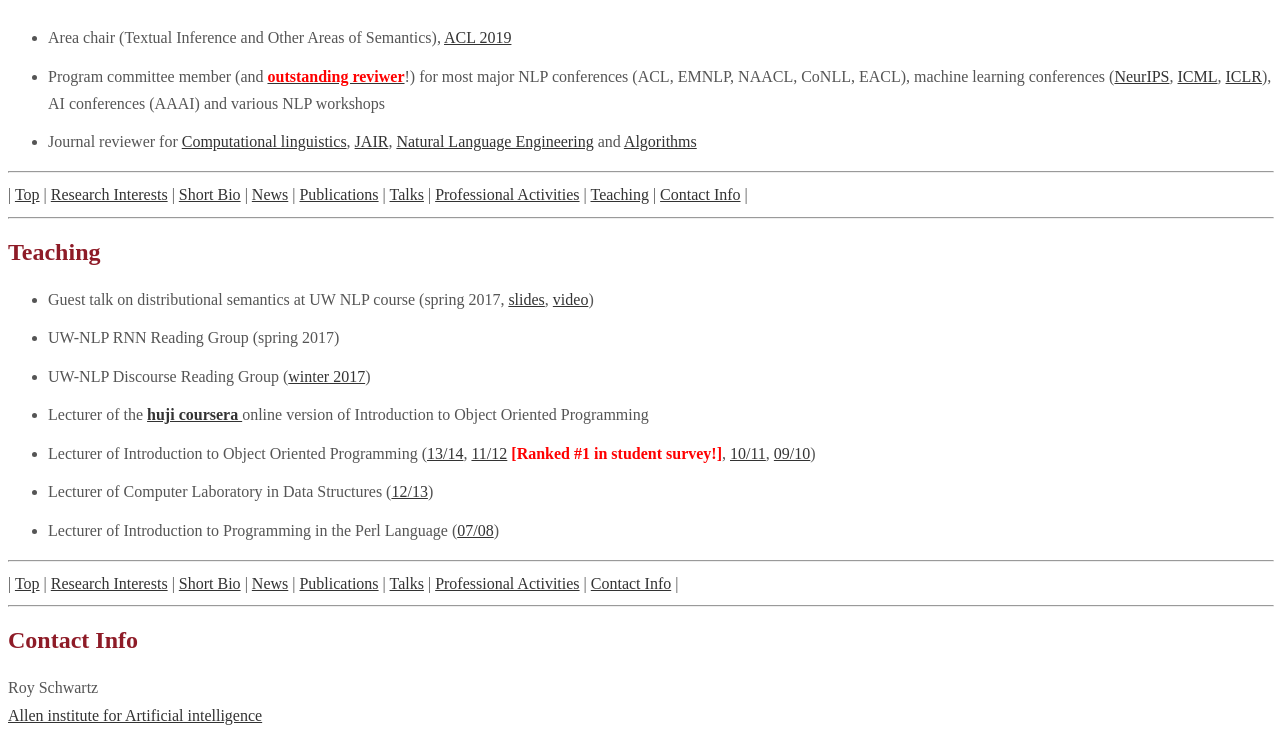
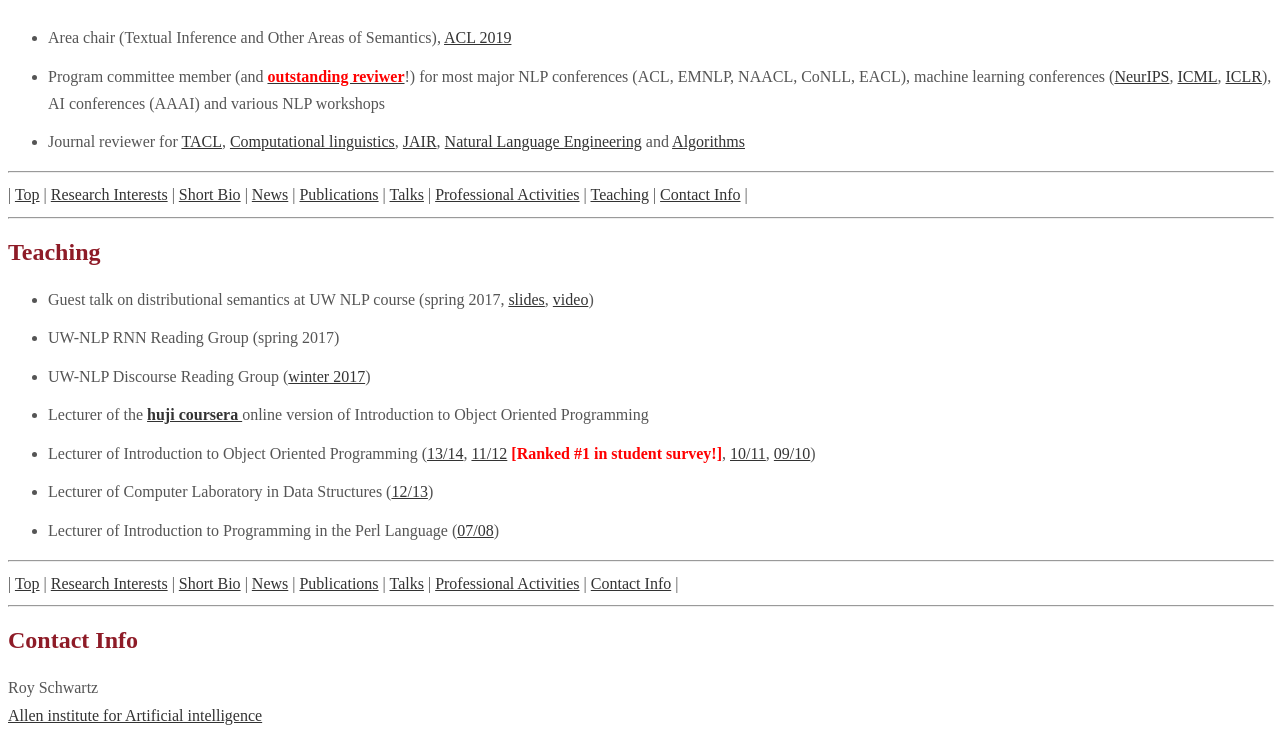
Before and after one commit to roys174/roys174.github.io, a plain HTML site: page index.html in a window 1280 px wide. Shown: the part 2486-3220 px from the top of the page. Drawn offline with Linux system fonts and the light colour scheme.

Commit message:
06/2019 update

```diff
--- a/index.html
+++ b/index.html
@@ -705,7 +705,7 @@ The Israeli Seminar on Computational Linguistics, <a href="http://www.cs.bgu.ac.
 <li> Area chair (Textual Inference and Other Areas of Semantics), <a href='http://acl2019.org' target="_blank">ACL 2019</a></li>
 
 <li> Program committee member (and <a href='https://naacl2018.wordpress.com/2018/02/17/outstanding-reviewers-and-ad-hoc-reviewers/' target="_blank"><span style='color:red'><b>outstanding reviwer</b></span></a>!) for most major NLP conferences (ACL, EMNLP, NAACL, CoNLL, EACL), machine learning conferences (<a href='https://nips.cc/' target="_blank">NeurIPS</a>, <a href='https://icml.cc/' target="_blank">ICML</a>, <a href='https://iclr.cc/' target="_blank">ICLR</a>), AI conferences (AAAI) and various NLP workshops</li>
-<li>Journal reviewer for <a href="https://www.mitpressjournals.org/loi/coli" target="none;">Computational linguistics</a>, <a href="http://www.jair.org/" target="none;">JAIR</a>, <a href="https://www.cambridge.org/core/journals/natural-language-engineering" target="none;">Natural Language Engineering</a> and <a href="http://www.mdpi.com/journal/algorithms" target="none;">Algorithms</a></li>
+<li>Journal reviewer for <a href="https://transacl.org" target="none;">TACL</a>, <a href="https://www.mitpressjournals.org/loi/coli" target="none;">Computational linguistics</a>, <a href="http://www.jair.org/" target="none;">JAIR</a>, <a href="https://www.cambridge.org/core/journals/natural-language-engineering" target="none;">Natural Language Engineering</a> and <a href="http://www.mdpi.com/journal/algorithms" target="none;">Algorithms</a></li>
 </ul>
 
 
@@ -861,7 +861,7 @@ Seattle, Washington, 98195-2350<br>-->
 <script type='text/javascript' src='http://ministat.org/ms2js.php?l=roy&amp;js=1'></script>
 <!--end of ministat.org code-->
 
-Last update: 04/2019
+Last update: 06/2019
 
 
 
```
